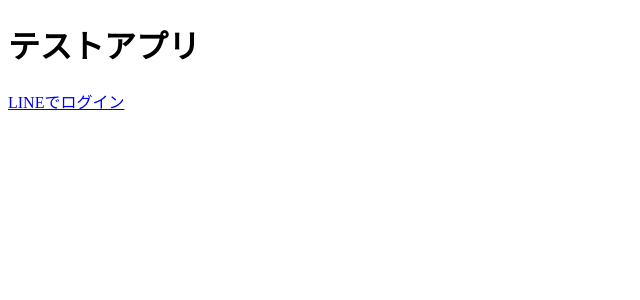
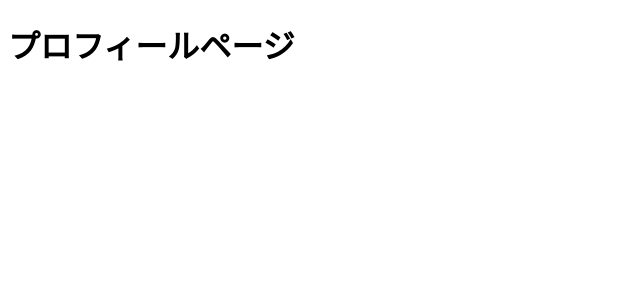
Before and after one commit to Asamit-NITTC/line-login-test-app, a React (Create React App) app in the folder src/client/: page /profile in a window 1280 px wide. Shown: the top 300 px of the page, without its empty margins (0-640 px from the left). Built offline with nearby package versions, Linux system fonts and the light colour scheme.

Commit message:
react-router-domを設定

```diff
--- a/package.json
+++ b/package.json
@@ -28,6 +28,7 @@
     "dotenv": "^16.3.1",
     "express": "^4.18.2",
     "react": "^18.2.0",
-    "react-dom": "^18.2.0"
+    "react-dom": "^18.2.0",
+    "react-router-dom": "^6.15.0"
   }
 }
--- a/src/client/App.js
+++ b/src/client/App.js
@@ -1,11 +1,18 @@
 import React from "react";
+import { Routes, Route } from "react-router-dom";
+import { Home } from "./routes/Home";
+import { Profile } from "./routes/Profile";
+import { NotFound } from "./routes/NotFound";
 
 const App = () => {
     return (
-        <>
-            <h1>テストアプリ</h1>
-            <a href="/login">LINEでログイン</a>
-        </>
+        <div>
+            <Routes>
+                <Route path="/" element={ <Home /> } />
+                <Route path="/profile" element={ <Profile /> } />
+                <Route path="*" element={ <NotFound /> } />
+            </Routes>
+        </div>
     )
 }
 
--- a/src/client/index.js
+++ b/src/client/index.js
@@ -1,8 +1,11 @@
 import React from "react";
-import ReactDOM from "react-dom";
+import ReactDOM from "react-dom/client";
+import { BrowserRouter } from 'react-router-dom';
 import App from "./App";
 
 const root = ReactDOM.createRoot(document.getElementById("root"));
 root.render(
-    <App />
+    <BrowserRouter>
+        <App />
+    </BrowserRouter>
 );
--- /dev/null
+++ b/src/client/routes/Home.js
@@ -0,0 +1,10 @@
+import React from "react";
+
+export const Home = () => {
+    return (
+        <>
+            <h1>LINEloginテストアプリ</h1>
+            <a href="/login">LINEでログイン</a>
+        </>
+    )
+}
--- /dev/null
+++ b/src/client/routes/NotFound.js
@@ -0,0 +1,10 @@
+import React from "react";
+
+export const NotFound = () => {
+    return (
+        <div>
+            <h1>404</h1>
+            <p>Not Found</p>
+        </div>
+    )
+}
--- /dev/null
+++ b/src/client/routes/Profile.js
@@ -0,0 +1,9 @@
+import React from "react";
+
+export const Profile = () => {
+    return (
+        <div>
+            <h1>プロフィールページ</h1>
+        </div>
+    )
+}
--- a/webpack.config.js
+++ b/webpack.config.js
@@ -8,6 +8,7 @@ module.exports = {
         path: path.resolve(__dirname,  './dist'),
         //path: path.resolve('dist'),
         filename: 'index_bundle.js',
+        publicPath: '/', // assetに対するベースURL
     },
     // target: 'web',
     devServer: {
@@ -20,6 +21,7 @@ module.exports = {
         open: true,
         hot: true,
         liveReload: true,
+        historyApiFallback: true, // これ重要
     },
     resolve: {
         extensions: ['.js', '.jsx', '.json'],
```
Also changed, not shown: 1 other file (tests, documents, lock files or other folders).
